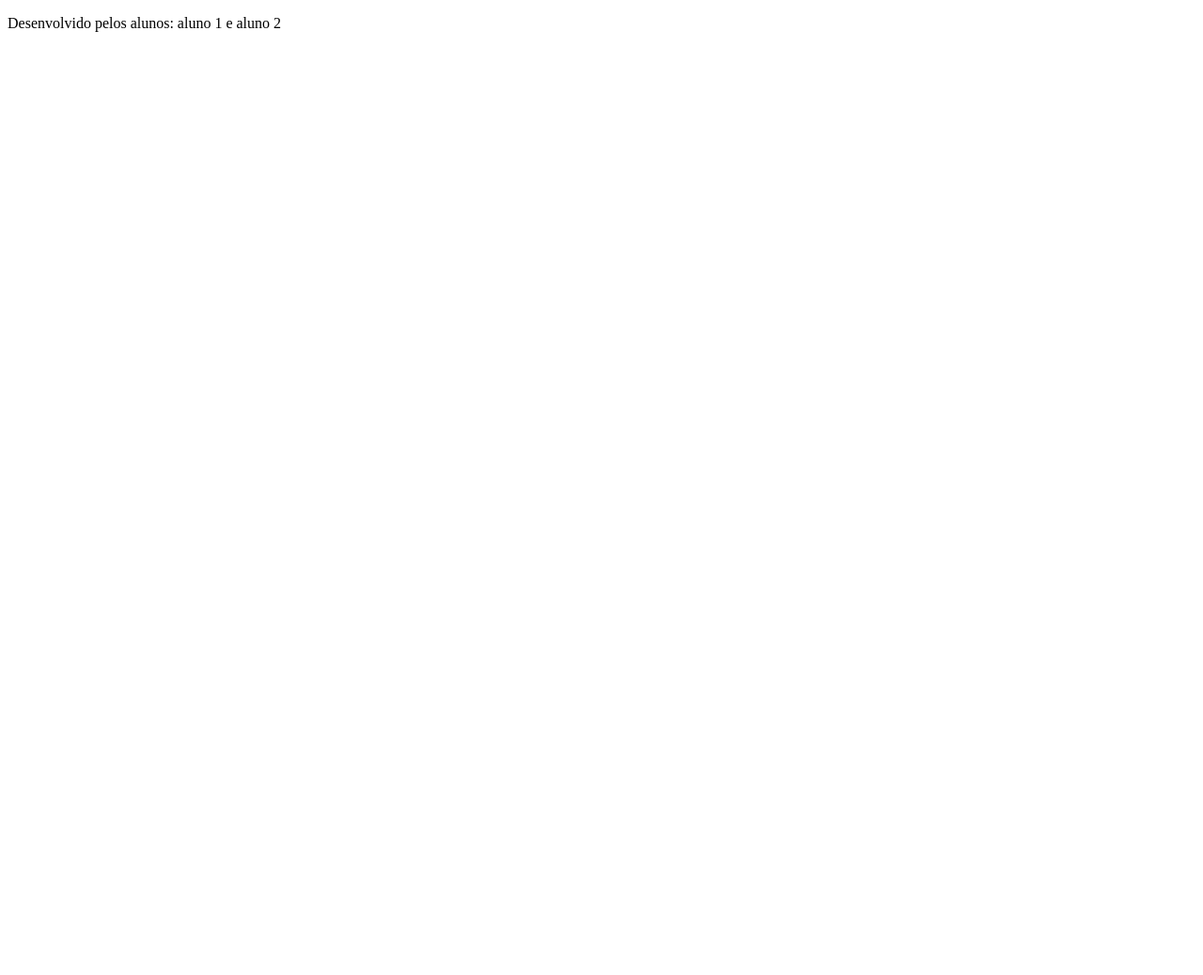
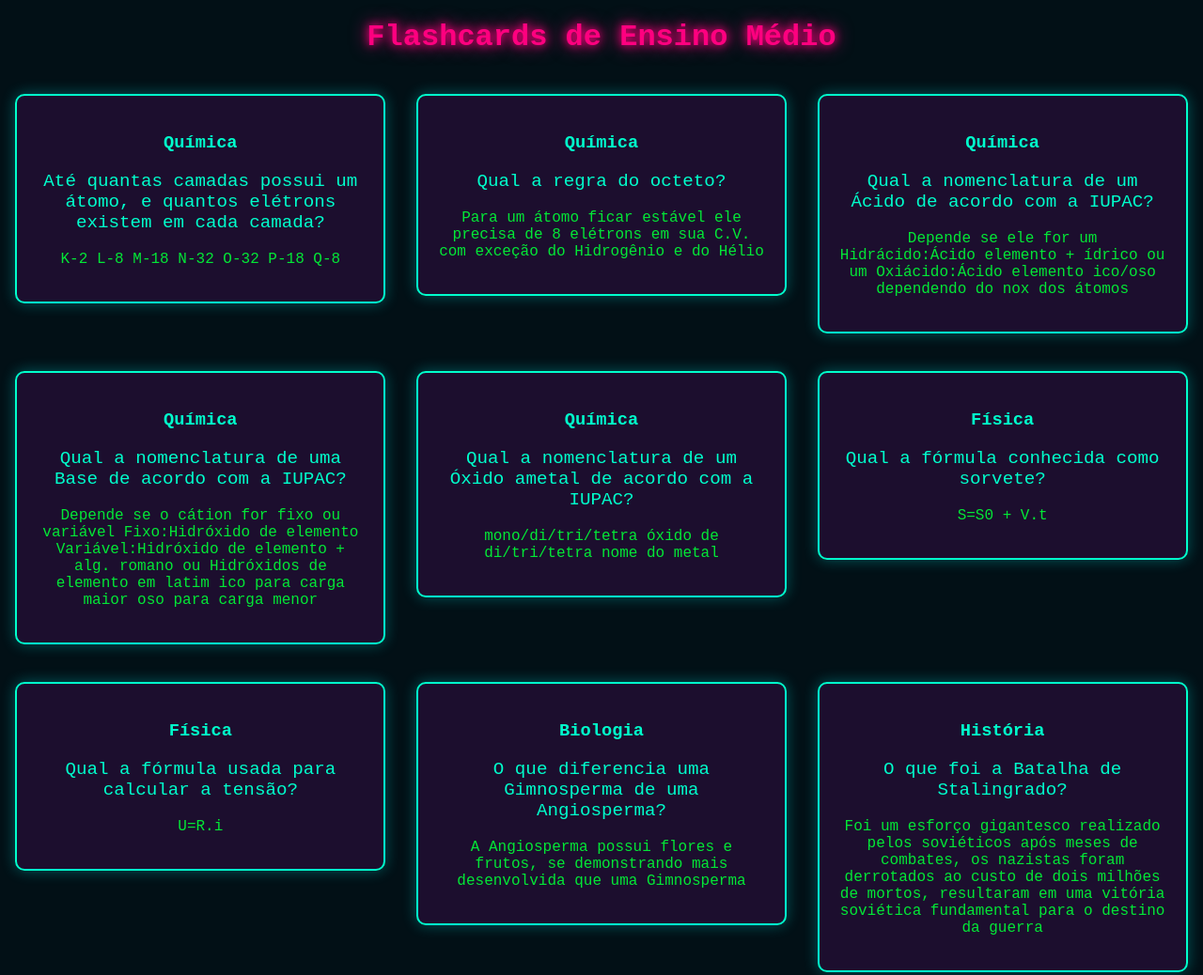
Before and after one commit to hideki123123/flashcards, a plain HTML site: page index.html in a window 1280 px wide. Shown: the top 1038 px of the page at 94% size. Before the commit the page ends 800 px from the top, so only its background shows below. Drawn offline with Linux system fonts and the light colour scheme.

Commit message:
hlhlhljhj

```diff
--- a/index.html
+++ b/index.html
@@ -1,16 +1,24 @@
 <!DOCTYPE html>
-<html lang="pt-BR">
+<html lang="pt-br">
 <head>
+    <meta charset="UTF-8">
+    <meta name="viewport" content="width=device-width, initial-scale=1.0">
+    <title>Shaberson cards</title>
     <link rel="stylesheet" href="style.css">
 </head>
 <body>
-        <section>
-
+    <header>
+        <h1>Flashcards de Ensino Médio</h1>
+    </header>
+    <main>
+        <section id="container">
 
         </section>
+    </main>
     <footer>
-            <p>Desenvolvido pelos alunos: aluno 1 e aluno 2</p>
+        <p>abfjkowjaslgkdfgklmdf</p>
     </footer>
+    <script src="main.js"></script>
     <script src="perguntas.js"></script>
 </body>
 </html>
--- /dev/null
+++ b/main.js
@@ -0,0 +1,17 @@
+function criaCartao (categoria, pergunta, resposta){
+    let container = document.getElementById('container');
+    let cartao = document.createElement('article');
+    cartao.className = 'cartao';
+    cartao.innerHTML = `
+    <div class="cartao-conteudo flashcard">
+    <h3>${categoria}</h3>
+    <div class="cartao-pergunta question">
+        <p>${pergunta}</p>
+    </div>
+    <div class="cartao-resposta answer">
+        <p>${resposta}</p>
+    </div>
+</div>
+    `
+    container.appendChild(cartao)
+}
--- a/perguntas.js
+++ b/perguntas.js
@@ -0,0 +1,99 @@
+criaCartao (
+    'Química',
+    'Até quantas camadas possui um átomo, e quantos elétrons existem em cada camada?',
+    'K-2 L-8 M-18 N-32 O-32 P-18 Q-8')
+
+    criaCartao (
+    'Química',
+    'Qual a regra do octeto?',
+    'Para um átomo ficar estável ele precisa de 8 elétrons em sua C.V. com exceção do Hidrogênio e do Hélio')
+
+    criaCartao (
+    'Química',
+    'Qual a nomenclatura de um Ácido de acordo com a IUPAC?',
+    'Depende se ele for um Hidrácido:Ácido elemento + ídrico ou um Oxiácido:Ácido elemento ico/oso dependendo do nox dos átomos')
+
+    criaCartao (
+    'Química',
+    'Qual a nomenclatura de uma Base de acordo com a IUPAC?',
+    'Depende se o cátion for fixo ou variável Fixo:Hidróxido de elemento Variável:Hidróxido de elemento + alg. romano ou Hidróxidos de elemento em latim ico para carga maior oso para carga menor')
+
+    criaCartao (
+    'Química',
+    'Qual a nomenclatura de um Óxido ametal de acordo com a IUPAC?',
+    'mono/di/tri/tetra óxido de di/tri/tetra nome do metal')
+
+    criaCartao (
+    'Física',
+    'Qual a fórmula conhecida como sorvete?',
+    'S=S0 + V.t')
+
+    criaCartao (
+    'Física',
+    'Qual a fórmula usada para calcular a tensão?',
+    'U=R.i')
+
+    criaCartao (
+    'Biologia',
+    'O que diferencia uma Gimnosperma de uma Angiosperma?',
+    'A Angiosperma possui flores e frutos, se demonstrando mais desenvolvida que uma Gimnosperma')
+
+    criaCartao (
+    'História',
+    'O que foi a Batalha de Stalingrado?',
+    'Foi um esforço gigantesco realizado pelos soviéticos após meses de combates, os nazistas foram derrotados ao custo de dois milhões de mortos, resultaram em uma vitória soviética fundamental para o destino da guerra')
+
+    criaCartao (
+    'História',
+    'O que causou o começo da revolução francesa e qual foi seu motivo?',
+    'A Queda da Bastilha, foi motivada pela desigualdade social, pela crise econômica e pela fome, sendo inspirada nos ideais do Iluminismo')
+
+    criaCartao (
+    'Geografia',
+    'O que é o setor terciário em uma economia?',
+    'Setor que oferece serviços e produtos, de modo direto, para os consumidores',)
+
+    criaCartao (
+    'Biologia',
+    'Sobre pirâmides ecológicas, aquelas que mensuram o fluxo de energia, elas podem ser inversas ou somente unidirecionais?',
+    'Elas são apenas unidirecionais, nunca inversas',)
+
+    criaCartao (
+    'Matemática',
+    'Como calcular a área de um triangulo equilátero?',
+    'Há vários modos, mas são dois os principais: 1 - Utilizar a fórmula tradicional 2 - Utilizar a fórmula com seno 60° ',)
+
+    criaCartao (
+    'História',
+    'Sobre a Guerra Fria, por que ela foi considerada fria?',
+    'Pois ela for marcada por conflitos militares indiretos e uma corrida de avanços cientificos, sociais etc; as duas superpotências da época nunca entraram em conflito armado',)
+
+    criaCartao (
+    'Matemática',
+    'Sobre as funções trigonométricas, a função tangente pode ser obtida pela razão entre:',
+    'A razão seno e cosseno ou cateto oposto sobre o adjacente',)
+
+    criaCartao (
+    'Matemática + física',
+    'Podemos representar as ondas por meio das funções seno ou cosseno',
+    'Sim, mas, se necessário, é preciso alterar certos elementos da função para se obter o resultado desejado',)
+
+    criaCartao (
+    'Física',
+    'Sobre as ondas, qual fator, ou mais, modifica a velocidade da onda?',
+    'A frequência e o comprimento de onda, pois: V = Comprimento de onda x Frequência',)
+
+    criaCartao (
+    'Física',
+    'Sobre ondulatória,  frequência e o período estão relacionados. Demonstre essa relação por meio de uma equação',
+    'f = 1/p',)
+
+    criaCartao (
+    'Português',
+    'Qual é a diferença entre antítese e paradoxo?',
+    'Um mistura ideias opostas em dois elementos, já o paradoxo são duas ideias opostas em um só elemento',)
+
+    criaCartao (
+    'Química',
+    'Um sal pode ser formado pela reaçåo entre:',
+    'Ácidos e bases',)
--- a/style.css
+++ b/style.css
@@ -0,0 +1,72 @@
+:root {
+    --punk-cyan: #00ffcc;
+    --punk-green: #00ff37;
+    --glass-cyan: rgba(0, 255, 255, 0.3);
+    --punk-pink: #ff007f;
+    --bg-black: #021016;
+}
+
+body {
+    background-color: var(--bg-black);
+    color: var(--punk-cyan);
+    font-family: 'Courier New', monospace;
+    text-align: center;
+    min-height: 100vh;
+    margin: 0;
+    display: grid;
+    grid-template-rows: auto 1fr auto;
+}
+
+color {
+    color: white;
+}
+
+header {
+    min-height: 50px;
+}
+
+h1 {
+    color: var(--punk-pink);
+    text-shadow: 0 0 10px var(--punk-pink), 0 0 20px var(--punk-pink);
+}
+
+#container {
+    width: 100%;
+    display: flex;
+    gap: 0rem;
+    flex-wrap: wrap;
+    justify-content: space-around;
+}
+
+.flashcard {
+    background: rgba(255, 0, 255, 0.1);
+    border: 2px solid var(--punk-cyan);
+    border-radius: 10px;
+    padding: 20px;
+    margin: 20px auto;
+    width: 350px;
+    box-shadow: 0 0 15px var(--glass-cyan);
+    transition: transform 0.3s;
+
+}
+
+.flashcard:hover {
+    transform: scale(1.05);
+}
+
+.question {
+    font-size: 1.2em;
+    margin-bottom: 10px;
+}
+
+.answer {
+    font-size: 1em;
+    color: var(--punk-green);
+    opacity: 0.9;
+}
+
+footer {
+    min-height: 50px;
+    background-color: var(--glass-cyan);
+    padding: .25rem;
+}
```
Lines whose indentation alone changed are shown as unchanged.
